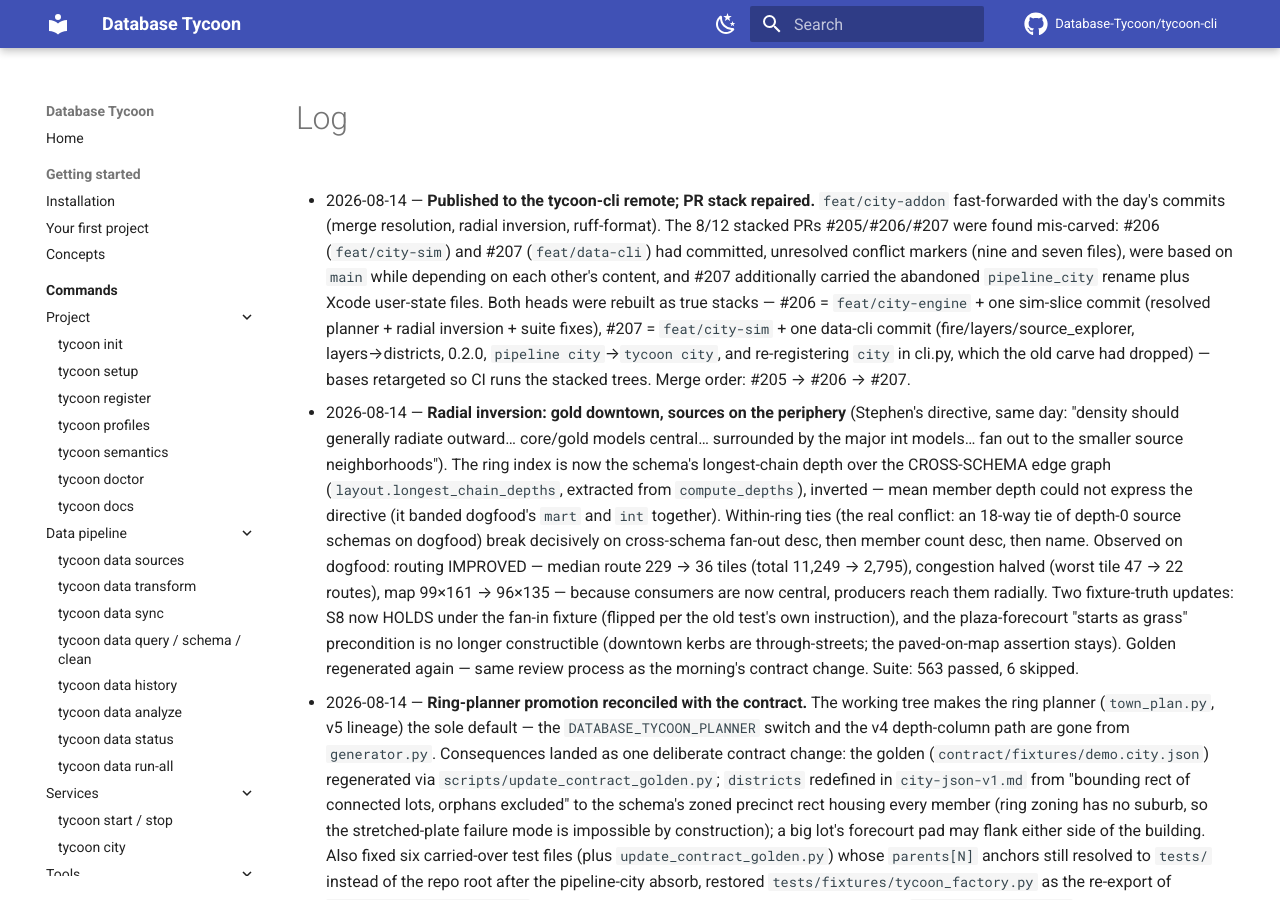
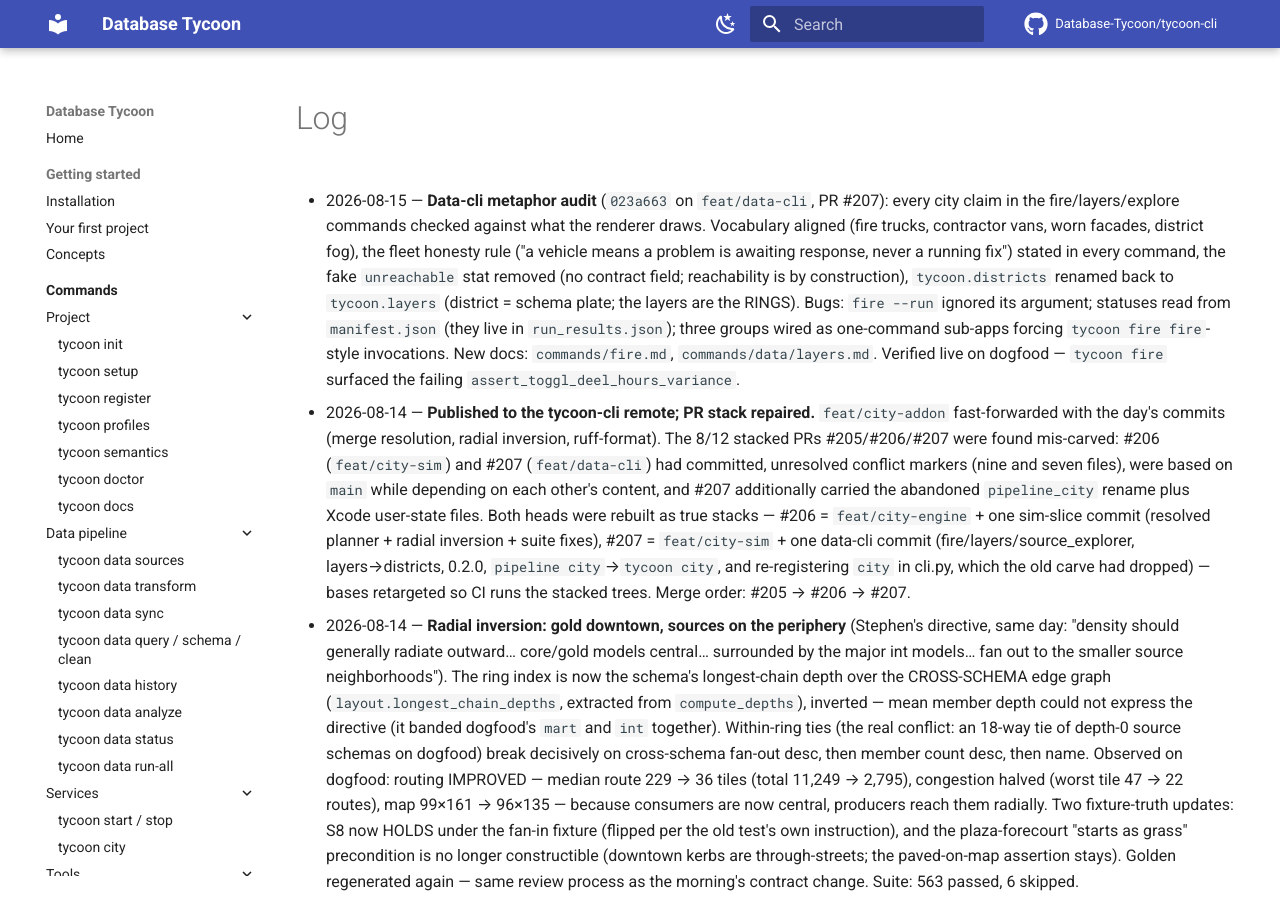
Before and after one commit to Database-Tycoon/tycoon-cli, an MkDocs documentation site: the page built from docs/city/log.md, in a window 1280 px wide and 900 px high. Built offline with MkDocs 1.6.1 and Material for MkDocs 9.7.7, drawn with Linux system fonts in a browser that asks for light colours; comment, search, counter and statistics services are not loaded.

Commit message:
docs(city): session handover — publish, stack repair, metaphor audit
Co-Authored-By: Claude Fable 5 <noreply@anthropic.com>

```diff
--- a/docs/city/log.md
+++ b/docs/city/log.md
@@ -7,6 +7,20 @@ updated: '2026-08-14'
 ---
 
 # Log
+
+- 2026-08-15 — **Data-cli metaphor audit** (`023a663` on `feat/data-cli`,
+  PR #207): every city claim in the fire/layers/explore commands checked
+  against what the renderer draws. Vocabulary aligned (fire trucks,
+  contractor vans, worn facades, district fog), the fleet honesty rule ("a
+  vehicle means a problem is awaiting response, never a running fix") stated
+  in every command, the fake `unreachable` stat removed (no contract field;
+  reachability is by construction), `tycoon.districts` renamed back to
+  `tycoon.layers` (district = schema plate; the layers are the RINGS). Bugs:
+  `fire --run` ignored its argument; statuses read from `manifest.json`
+  (they live in `run_results.json`); three groups wired as one-command
+  sub-apps forcing `tycoon fire fire`-style invocations. New docs:
+  `commands/fire.md`, `commands/data/layers.md`. Verified live on dogfood —
+  `tycoon fire` surfaced the failing `assert_toggl_deel_hours_variance`.
 
 - 2026-08-14 — **Published to the tycoon-cli remote; PR stack repaired.**
   `feat/city-addon` fast-forwarded with the day's commits (merge resolution,
```
Also changed, not shown: docs/handovers/index.md (+4 -0 lines), docs/handovers/session-city-publish-and-metaphors.md (added, +62 -0 lines).
